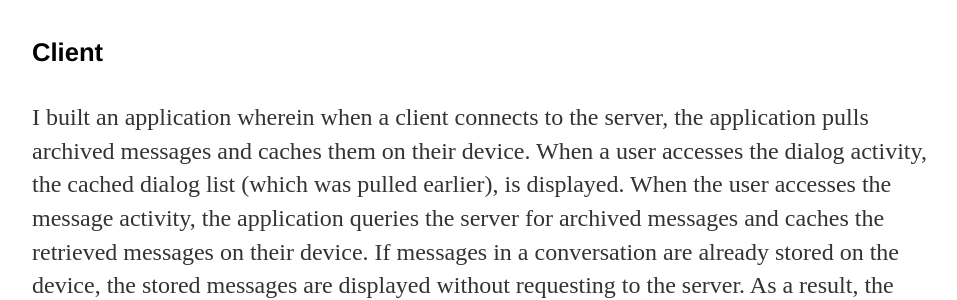
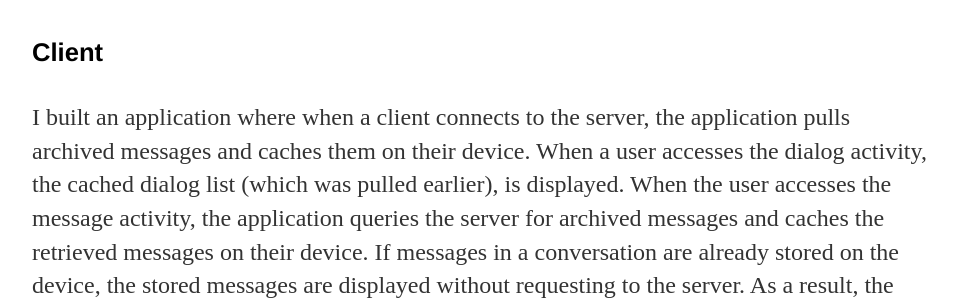
Before and after one commit to jcho7022/jcho7022.github.io, a Jekyll site: the page built from projects/chatbot/index.html, in a window 1280 px wide and 1400 px high, scrolled down 3918 px. Shown: the part 156-456 px from the top of the window, without its empty margins (160-1117 px from the left). Built offline with Jekyll 4.4.1, drawn with Linux system fonts in a browser that asks for light colours; some of the changed text lies outside the part shown.

Commit message:
Update index.html

```diff
--- a/projects/chatbot/index.html
+++ b/projects/chatbot/index.html
@@ -40,7 +40,7 @@ Also, whenever a message is archived a trigger I enabled in the database updates
 Upon connecting to the server the client application pulls the user's dialog list and uses it to sync messages with the server.</p>
 <img src="archive_message_diagram.jpg" alt="archive message diagram">
 <h4>Client</h4>
-<p>I built an application wherein when a client connects to the server, the application pulls archived messages and caches
+<p>I built an application where when a client connects to the server, the application pulls archived messages and caches
  them on their device. When a user accesses the dialog activity, the cached dialog list (which was pulled earlier),
  is displayed. When the user accesses the message activity, the application queries the server for archived messages
  and caches the retrieved messages on their device. If messages in a conversation are already stored on the device,
```
Also changed, not shown: other parts of projects/chatbot/index.html (+1 -1 lines).
